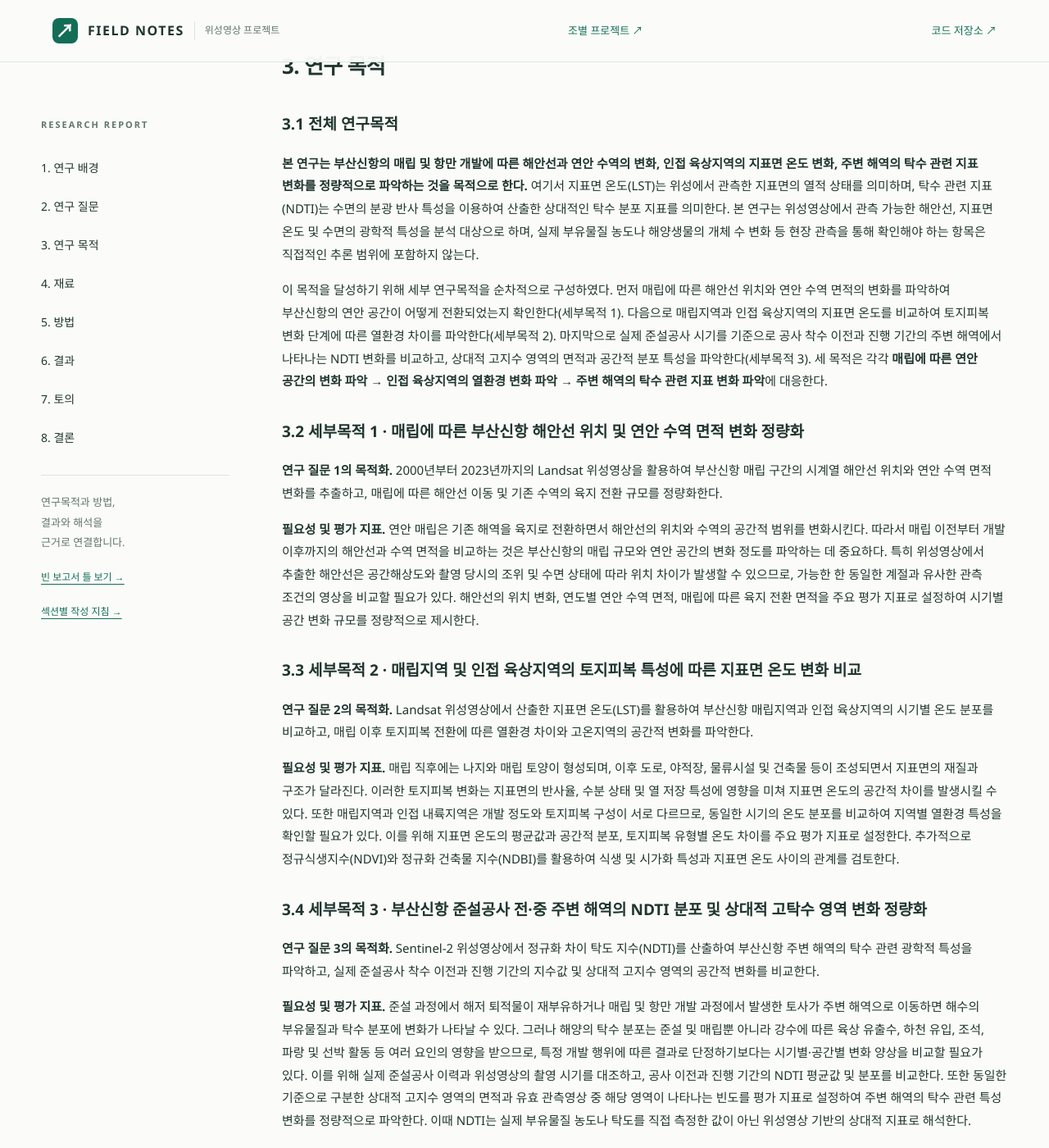
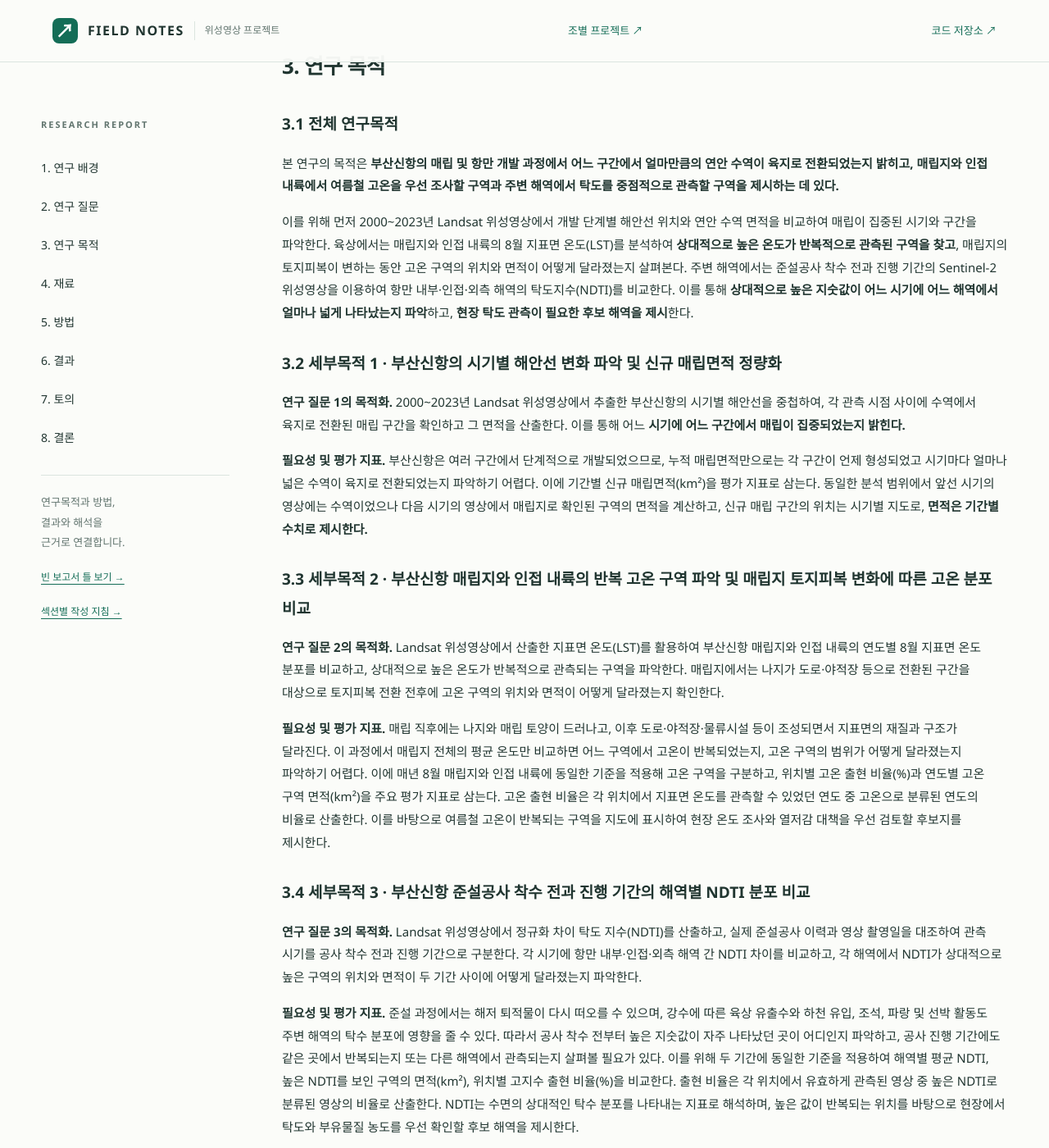
Before and after one commit to chasooin/class2026_02_surveying2_team5, a Jekyll site: the page built from docs/index.md, in a window 1280 px wide and 1400 px high, scrolled down 9709 px. Shown: the whole window at 82% size. Built offline with Jekyll 4.4.1, drawn with Linux system fonts in a browser that asks for light colours; some of the changed text lies outside the part shown.

Commit message:
Update index.md

```diff
--- a/docs/index.md
+++ b/docs/index.md
@@ -95,9 +95,9 @@ badge: "DEMO / 실제 관측 결과 아님"
 
 ### 2.1 연구 질문 1
 
-> **일상적 질문:** “매립이 진행되는 동안 부산신항 주변의 바다는 매립 이후 얼마나 줄어들었으며, 해안선은 어디에서 얼마나 이동했을까?”
+> **일상적 질문:** “부산신항에서는 매립이 진행되면서 어느 시기에 어디에서 얼마나 넓은 바다가 육지로 바뀌었을까?”
 
-**학술적 연구 질문.**  2000~2023년 Landsat 위성영상에서 부산신항의 매립 및 항만 개발 단계별로 수륙 경계는 어느 구간에서 얼마나 이동했으며, 연안 수역의 면적은 얼마나 달라졌는가?
+**학술적 연구 질문.**  2000~2023년 Landsat 위성영상에서 확인되는 부산신항의 매립 구간은 개발 단계별로 어디에 분포하며, 각 단계에서 새로 조성된 매립지의 면적은 얼마인가?
 
 ### 2.2 연구 질문 2
 
@@ -115,27 +115,27 @@ badge: "DEMO / 실제 관측 결과 아님"
 
 ### 3.1 전체 연구목적
 
-**본 연구는 부산신항의 매립 및 항만 개발에 따른 해안선과 연안 수역의 변화, 인접 육상지역의 지표면 온도 변화, 주변 해역의 탁수 관련 지표 변화를 정량적으로 파악하는 것을 목적으로 한다.** 여기서 지표면 온도(LST)는 위성에서 관측한 지표면의 열적 상태를 의미하며, 탁수 관련 지표(NDTI)는 수면의 분광 반사 특성을 이용하여 산출한 상대적인 탁수 분포 지표를 의미한다. 본 연구는 위성영상에서 관측 가능한 해안선, 지표면 온도 및 수면의 광학적 특성을 분석 대상으로 하며, 실제 부유물질 농도나 해양생물의 개체 수 변화 등 현장 관측을 통해 확인해야 하는 항목은 직접적인 추론 범위에 포함하지 않는다.
+본 연구의 목적은 **부산신항의 매립 및 항만 개발 과정에서 어느 구간에서 얼마만큼의 연안 수역이 육지로 전환되었는지 밝히고, 매립지와 인접 내륙에서 여름철 고온을 우선 조사할 구역과 주변 해역에서 탁도를 중점적으로 관측할 구역을 제시하는 데 있다.**
 
-이 목적을 달성하기 위해 세부 연구목적을 순차적으로 구성하였다. 먼저 매립에 따른 해안선 위치와 연안 수역 면적의 변화를 파악하여 부산신항의 연안 공간이 어떻게 전환되었는지 확인한다(세부목적 1). 다음으로 매립지역과 인접 육상지역의 지표면 온도를 비교하여 토지피복 변화 단계에 따른 열환경 차이를 파악한다(세부목적 2). 마지막으로 실제 준설공사 시기를 기준으로 공사 착수 이전과 진행 기간의 주변 해역에서 나타나는 NDTI 변화를 비교하고, 상대적 고지수 영역의 면적과 공간적 분포 특성을 파악한다(세부목적 3). 세 목적은 각각 **매립에 따른 연안 공간의 변화 파악 → 인접 육상지역의 열환경 변화 파악 → 주변 해역의 탁수 관련 지표 변화 파악**에 대응한다.
+이를 위해 먼저 2000~2023년 Landsat 위성영상에서 개발 단계별 해안선 위치와 연안 수역 면적을 비교하여 매립이 집중된 시기와 구간을 파악한다. 육상에서는 매립지와 인접 내륙의 8월 지표면 온도(LST)를 분석하여 **상대적으로 높은 온도가 반복적으로 관측된 구역을 찾고**, 매립지의 토지피복이 변하는 동안 고온 구역의 위치와 면적이 어떻게 달라졌는지 살펴본다. 주변 해역에서는 준설공사 착수 전과 진행 기간의 Sentinel-2 위성영상을 이용하여 항만 내부·인접·외측 해역의 탁도지수(NDTI)를 비교한다. 이를 통해 **상대적으로 높은 지숫값이 어느 시기에 어느 해역에서 얼마나 넓게 나타났는지 파악**하고, **현장 탁도 관측이 필요한 후보 해역을 제시**한다.
 
-### 3.2 세부목적 1 · 매립에 따른 부산신항 해안선 위치 및 연안 수역 면적 변화 정량화
+### 3.2 세부목적 1 · 부산신항의 시기별 해안선 변화 파악 및 신규 매립면적 정량화
 
-**연구 질문 1의 목적화.** 2000년부터 2023년까지의 Landsat 위성영상을 활용하여 부산신항 매립 구간의 시계열 해안선 위치와 연안 수역 면적 변화를 추출하고, 매립에 따른 해안선 이동 및 기존 수역의 육지 전환 규모를 정량화한다.
+**연구 질문 1의 목적화.** 2000~2023년 Landsat 위성영상에서 추출한 부산신항의 시기별 해안선을 중첩하여, 각 관측 시점 사이에 수역에서 육지로 전환된 매립 구간을 확인하고 그 면적을 산출한다. 이를 통해 어느 **시기에 어느 구간에서 매립이 집중되었는지 밝힌다.**
 
-**필요성 및 평가 지표.** 연안 매립은 기존 해역을 육지로 전환하면서 해안선의 위치와 수역의 공간적 범위를 변화시킨다. 따라서 매립 이전부터 개발 이후까지의 해안선과 수역 면적을 비교하는 것은 부산신항의 매립 규모와 연안 공간의 변화 정도를 파악하는 데 중요하다. 특히 위성영상에서 추출한 해안선은 공간해상도와 촬영 당시의 조위 및 수면 상태에 따라 위치 차이가 발생할 수 있으므로, 가능한 한 동일한 계절과 유사한 관측 조건의 영상을 비교할 필요가 있다. 해안선의 위치 변화, 연도별 연안 수역 면적, 매립에 따른 육지 전환 면적을 주요 평가 지표로 설정하여 시기별 공간 변화 규모를 정량적으로 제시한다.
+**필요성 및 평가 지표.** 부산신항은 여러 구간에서 단계적으로 개발되었으므로, 누적 매립면적만으로는 각 구간이 언제 형성되었고 시기마다 얼마나 넓은 수역이 육지로 전환되었는지 파악하기 어렵다. 이에 기간별 신규 매립면적(km²)을 평가 지표로 삼는다. 동일한 분석 범위에서 앞선 시기의 영상에는 수역이었으나 다음 시기의 영상에서 매립지로 확인된 구역의 면적을 계산하고, 신규 매립 구간의 위치는 시기별 지도로, **면적은 기간별 수치로 제시한다.**
 
-### 3.3 세부목적 2 · 매립지역 및 인접 육상지역의 토지피복 특성에 따른 지표면 온도 변화 비교
+### 3.3 세부목적 2 · 부산신항 매립지와 인접 내륙의 반복 고온 구역 파악 및 매립지 토지피복 변화에 따른 고온 분포 비교
 
-**연구 질문 2의 목적화.** Landsat 위성영상에서 산출한 지표면 온도(LST)를 활용하여 부산신항 매립지역과 인접 육상지역의 시기별 온도 분포를 비교하고, 매립 이후 토지피복 전환에 따른 열환경 차이와 고온지역의 공간적 변화를 파악한다.
+**연구 질문 2의 목적화.** Landsat 위성영상에서 산출한 지표면 온도(LST)를 활용하여 부산신항 매립지와 인접 내륙의 연도별 8월 지표면 온도 분포를 비교하고, 상대적으로 높은 온도가 반복적으로 관측되는 구역을 파악한다. 매립지에서는 나지가 도로·야적장 등으로 전환된 구간을 대상으로 토지피복 전환 전후에 고온 구역의 위치와 면적이 어떻게 달라졌는지 확인한다.
 
-**필요성 및 평가 지표.** 매립 직후에는 나지와 매립 토양이 형성되며, 이후 도로, 야적장, 물류시설 및 건축물 등이 조성되면서 지표면의 재질과 구조가 달라진다. 이러한 토지피복 변화는 지표면의 반사율, 수분 상태 및 열 저장 특성에 영향을 미쳐 지표면 온도의 공간적 차이를 발생시킬 수 있다. 또한 매립지역과 인접 내륙지역은 개발 정도와 토지피복 구성이 서로 다르므로, 동일한 시기의 온도 분포를 비교하여 지역별 열환경 특성을 확인할 필요가 있다. 이를 위해 지표면 온도의 평균값과 공간적 분포, 토지피복 유형별 온도 차이를 주요 평가 지표로 설정한다. 추가적으로 정규식생지수(NDVI)와 정규화 건축물 지수(NDBI)를 활용하여 식생 및 시가화 특성과 지표면 온도 사이의 관계를 검토한다.
+**필요성 및 평가 지표.** 매립 직후에는 나지와 매립 토양이 드러나고, 이후 도로·야적장·물류시설 등이 조성되면서 지표면의 재질과 구조가 달라진다. 이 과정에서 매립지 전체의 평균 온도만 비교하면 어느 구역에서 고온이 반복되었는지, 고온 구역의 범위가 어떻게 달라졌는지 파악하기 어렵다. 이에 매년 8월 매립지와 인접 내륙에 동일한 기준을 적용해 고온 구역을 구분하고, 위치별 고온 출현 비율(%)과 연도별 고온 구역 면적(km²)을 주요 평가 지표로 삼는다. 고온 출현 비율은 각 위치에서 지표면 온도를 관측할 수 있었던 연도 중 고온으로 분류된 연도의 비율로 산출한다. 이를 바탕으로 여름철 고온이 반복되는 구역을 지도에 표시하여 현장 온도 조사와 열저감 대책을 우선 검토할 후보지를 제시한다.
 
-### 3.4 세부목적 3 · 부산신항 준설공사 전·중 주변 해역의 NDTI 분포 및 상대적 고탁수 영역 변화 정량화
+### 3.4 세부목적 3 · 부산신항 준설공사 착수 전과 진행 기간의 해역별 NDTI 분포 비교
 
-**연구 질문 3의 목적화.** Sentinel-2 위성영상에서 정규화 차이 탁도 지수(NDTI)를 산출하여 부산신항 주변 해역의 탁수 관련 광학적 특성을 파악하고, 실제 준설공사 착수 이전과 진행 기간의 지수값 및 상대적 고지수 영역의 공간적 변화를 비교한다.
+**연구 질문 3의 목적화.** Landsat 위성영상에서 정규화 차이 탁도 지수(NDTI)를 산출하고, 실제 준설공사 이력과 영상 촬영일을 대조하여 관측 시기를 공사 착수 전과 진행 기간으로 구분한다. 각 시기에 항만 내부·인접·외측 해역 간 NDTI 차이를 비교하고, 각 해역에서 NDTI가 상대적으로 높은 구역의 위치와 면적이 두 기간 사이에 어떻게 달라졌는지 파악한다.
 
-**필요성 및 평가 지표.** 준설 과정에서 해저 퇴적물이 재부유하거나 매립 및 항만 개발 과정에서 발생한 토사가 주변 해역으로 이동하면 해수의 부유물질과 탁수 분포에 변화가 나타날 수 있다. 그러나 해양의 탁수 분포는 준설 및 매립뿐 아니라 강수에 따른 육상 유출수, 하천 유입, 조석, 파랑 및 선박 활동 등 여러 요인의 영향을 받으므로, 특정 개발 행위에 따른 결과로 단정하기보다는 시기별·공간별 변화 양상을 비교할 필요가 있다. 이를 위해 실제 준설공사 이력과 위성영상의 촬영 시기를 대조하고, 공사 이전과 진행 기간의 NDTI 평균값 및 분포를 비교한다. 또한 동일한 기준으로 구분한 상대적 고지수 영역의 면적과 유효 관측영상 중 해당 영역이 나타나는 빈도를 평가 지표로 설정하여 주변 해역의 탁수 관련 특성 변화를 정량적으로 파악한다. 이때 NDTI는 실제 부유물질 농도나 탁도를 직접 측정한 값이 아닌 위성영상 기반의 상대적 지표로 해석한다.
+**필요성 및 평가 지표.** 준설 과정에서는 해저 퇴적물이 다시 떠오를 수 있으며, 강수에 따른 육상 유출수와 하천 유입, 조석, 파랑 및 선박 활동도 주변 해역의 탁수 분포에 영향을 줄 수 있다. 따라서 공사 착수 전부터 높은 지숫값이 자주 나타났던 곳이 어디인지 파악하고, 공사 진행 기간에도 같은 곳에서 반복되는지 또는 다른 해역에서 관측되는지 살펴볼 필요가 있다. 이를 위해 두 기간에 동일한 기준을 적용하여 해역별 평균 NDTI, 높은 NDTI를 보인 구역의 면적(km²), 위치별 고지수 출현 비율(%)을 비교한다. 출현 비율은 각 위치에서 유효하게 관측된 영상 중 높은 NDTI로 분류된 영상의 비율로 산출한다. NDTI는 수면의 상대적인 탁수 분포를 나타내는 지표로 해석하며, 높은 값이 반복되는 위치를 바탕으로 현장에서 탁도와 부유물질 농도를 우선 확인할 후보 해역을 제시한다.
 
 ## 4. 재료 {#materials}
 
```
